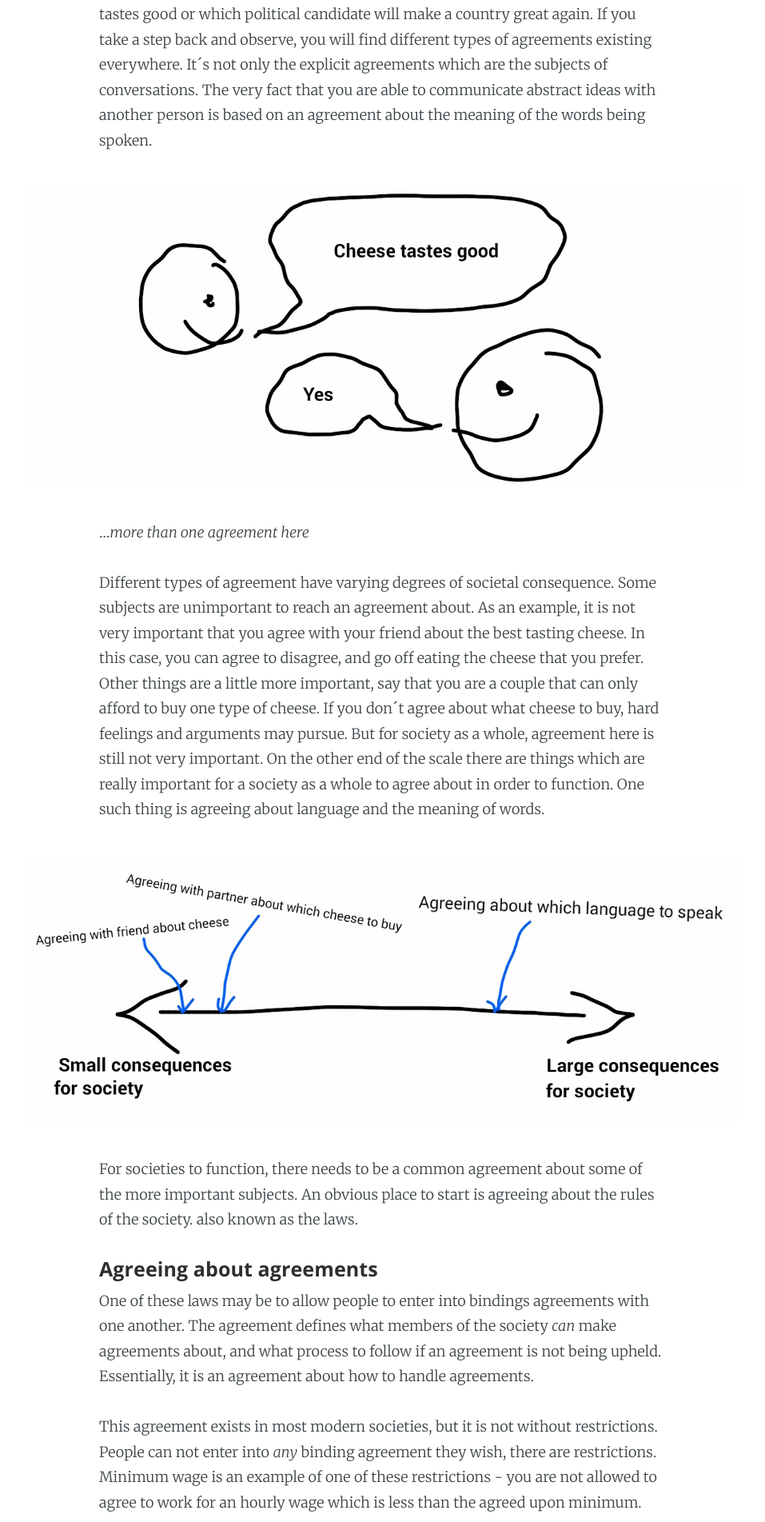
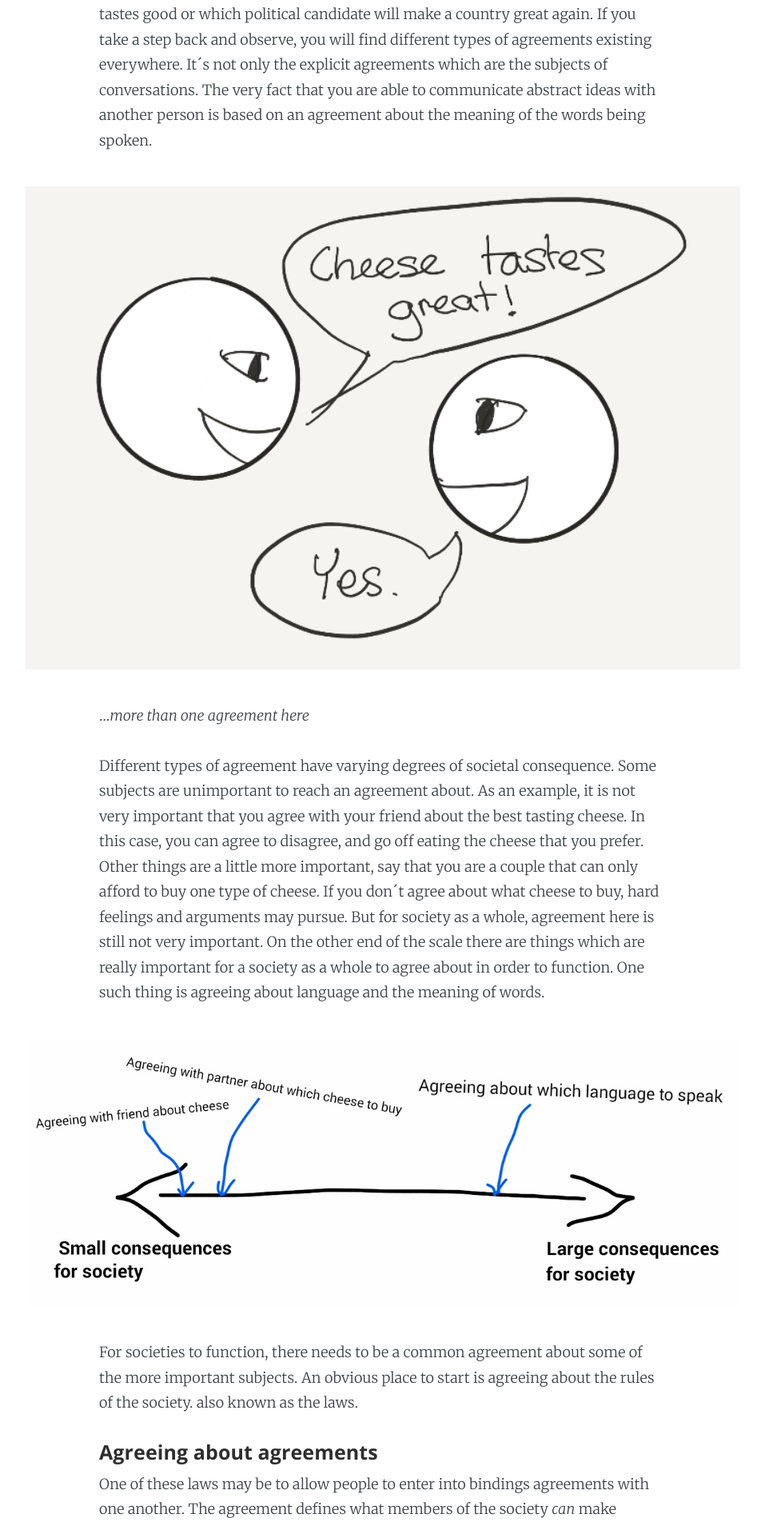
Before and after one commit to wrode/Blog, a Jekyll site: the page built from _posts/2016-05-29-Blockchain.md, in a window 1280 px wide. Shown: the part 829-2732 px from the top of the page at 80% size, without its empty margins (161-1118 px from the left). Built offline with Jekyll 4.4.1, drawn with Linux system fonts in a browser that asks for light colours.

Commit message:
New images

```diff
--- a/_posts/2016-05-29-Blockchain.md
+++ b/_posts/2016-05-29-Blockchain.md
@@ -20,7 +20,7 @@ Most explanations of blockchain are full of IT jargon. So unless you know IT, th
 
 Agreement is nice. Whether its agreeing about the best football team, what cheese tastes good or which political candidate will make a country great again. If you take a step back and observe, you will find different types of agreements existing everywhere. It´s not only the explicit agreements which are the subjects of conversations. The very fact that you are able to communicate abstract ideas with another person is based on an agreement about the meaning of the words being spoken.
 
-![Cheese tastes good]({{ site.url }}/assets/images/CheeseTastesGood.jpg)
+![Cheese tastes good]({{ site.url }}/assets/images/CheeseTastesGreat.png)
 
 ...*more than one agreement here*
 
@@ -53,7 +53,7 @@ So what is stopping another person from sneaking in to my apartment and claiming
 <!--The problem is that todays societies are so huge that people can´t be expected to keep track of who owns which apartment. You cannot trust individuals to report this themselves, because there is an incentive problem.-->
 Why would society trust that the apartment is mine when the con artist claiming that the apartment is his is just as credible. In fact, he´s more credible, because he is wearing a suit and I am wearing hemp sandals.
 
-![Who owns the apartment]({{ site.url }}/assets/images/WhosApartment.jpg)
+![Who owns the apartment]({{ site.url }}/assets/images/WhosApartment.png)
 
 This problem is solved by the government owning a central registry of who owns what real estate. This is just one example, but ownership is usually solved through central registries. Below are some examples of other registries which keep track of who owns what:
 
```
Also changed, not shown: assets/images/CheeseTastesGreat.png (added), assets/images/WhosApartment.png (added), assets/images/wizardHarry.png.
